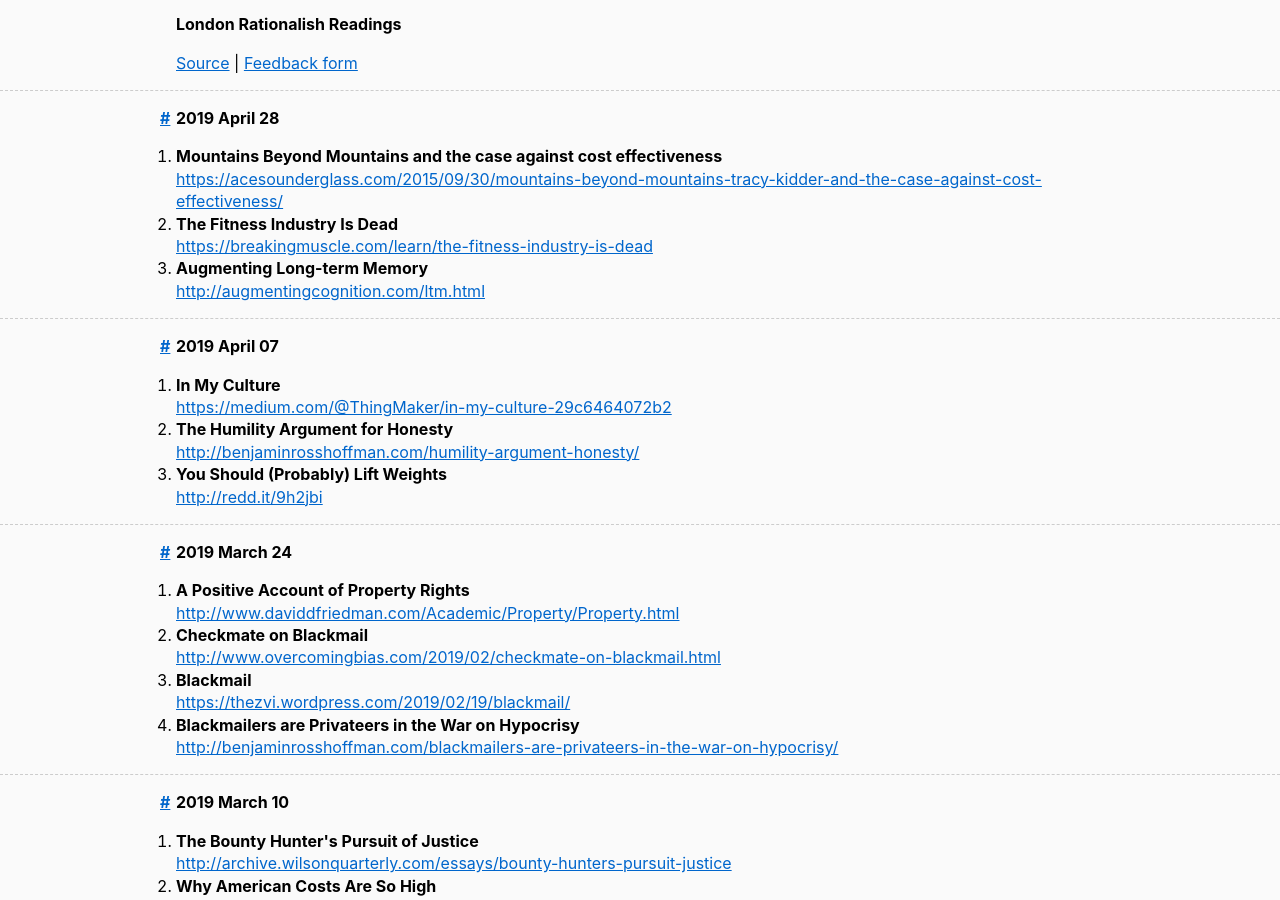
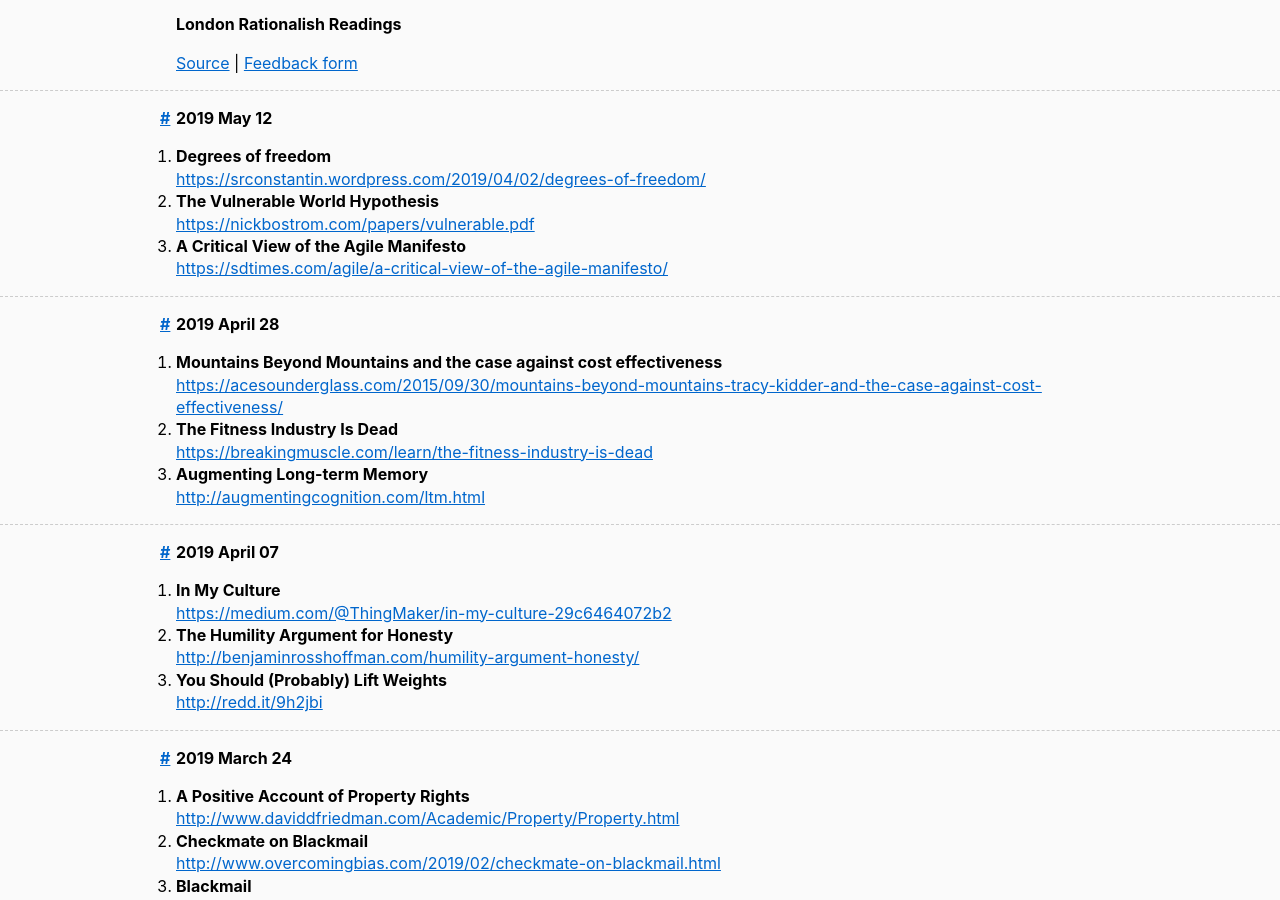
Before and after one commit to sackeyjason/london-rationalish-readings, a Jekyll site: the page built from index.html, in a window 1280 px wide and 900 px high. Built offline with Jekyll 4.4.1, drawn with Linux system fonts in a browser that asks for light colours.

Commit message:
Next meeting's readings.

```diff
--- a/_data/list.yaml
+++ b/_data/list.yaml
@@ -1,4 +1,12 @@
 meetings:
+- date: 2019.05.12
+  list:
+  - title: Degrees of freedom
+    link: https://srconstantin.wordpress.com/2019/04/02/degrees-of-freedom/
+  - title: The Vulnerable World Hypothesis
+    link: https://nickbostrom.com/papers/vulnerable.pdf
+  - title: A Critical View of the Agile Manifesto
+    link: https://sdtimes.com/agile/a-critical-view-of-the-agile-manifesto/
 - date: 2019.04.28
   list:
   - title: Mountains Beyond Mountains and the case against cost effectiveness
```
